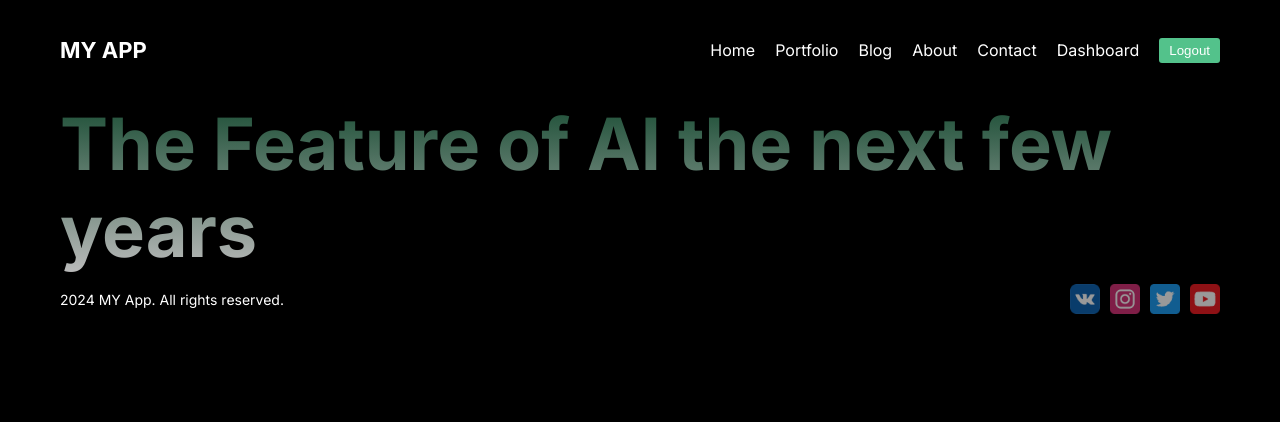
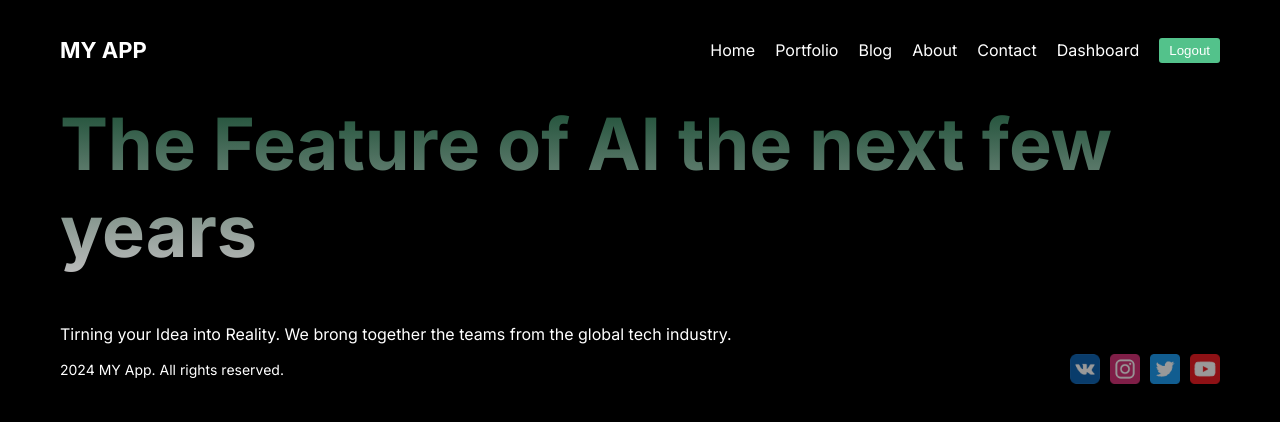
Before and after one commit to MikeSaburov/my_app, a Next.js app: page / in a window 1280 px wide. Shown: the top 422 px of the page. Built offline with nearby package versions, Linux system fonts and the light colour scheme.

Commit message:
feature(page): добавил параграф

```diff
--- a/src/app/page.jsx
+++ b/src/app/page.jsx
@@ -6,6 +6,10 @@ export default function Home() {
     <main className={styles.container}>
       <div className={styles.item}>
         <h1 className={styles.title}>The Feature of AI the next few years</h1>
+        <p>
+          Tirning your Idea into Reality. We brong together the teams from the
+          global tech industry.
+        </p>
       </div>
     </main>
   );
```
